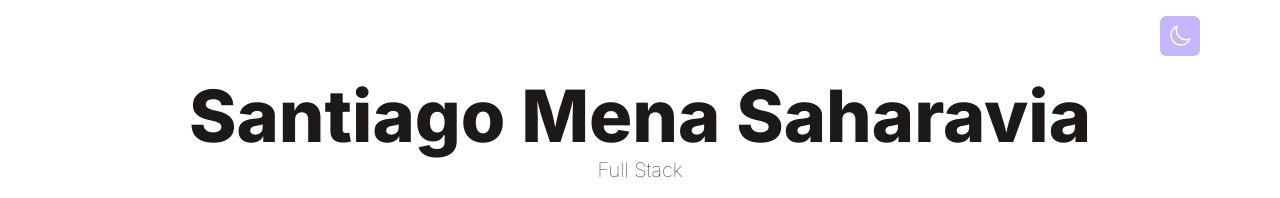
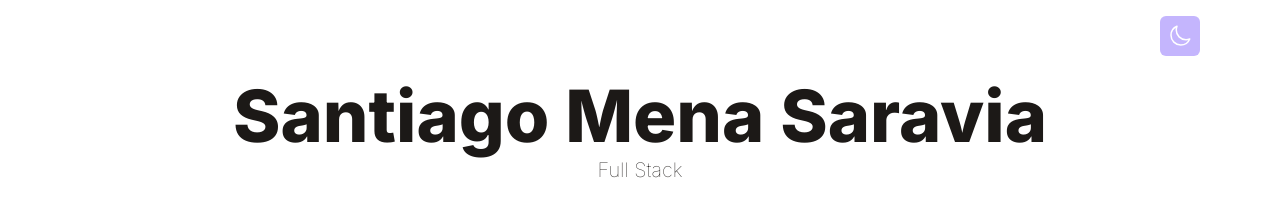
Before and after one commit to santimenasa/minimal-portfolio, a React (Vite) app: page / in a window 1280 px wide. Shown: the top 198 px of the page. Built offline with nearby package versions, Linux system fonts and the light colour scheme.

Commit message:
Last commit

```diff
--- a/src/components/Intro.jsx
+++ b/src/components/Intro.jsx
@@ -3,7 +3,7 @@ import React from 'react'
 const Intro = () => {
   return (
     <div className='flex items-center justify-center flex-col text-center pt-20 pb-6'>
-     <h1 className='text-4xl md:text-7xl mb-1 mb:mb-3 font-bold dark:text-white'>Santiago Mena Saharavia</h1>
+     <h1 className='text-4xl md:text-7xl mb-1 mb:mb-3 font-bold dark:text-white'>Santiago Mena Saravia</h1>
      <p className='text-base md:text-xl mb-3 font-medium'>Full Stack</p>
      <p className='text-sm max-w-xl mb-6 font-bold'>I am a Full Stack web developer. I consider myself a proactive and energetic person, always willing to learn something new and to help others due mi experience working as part of a team and individually.</p>
     </div>
```
